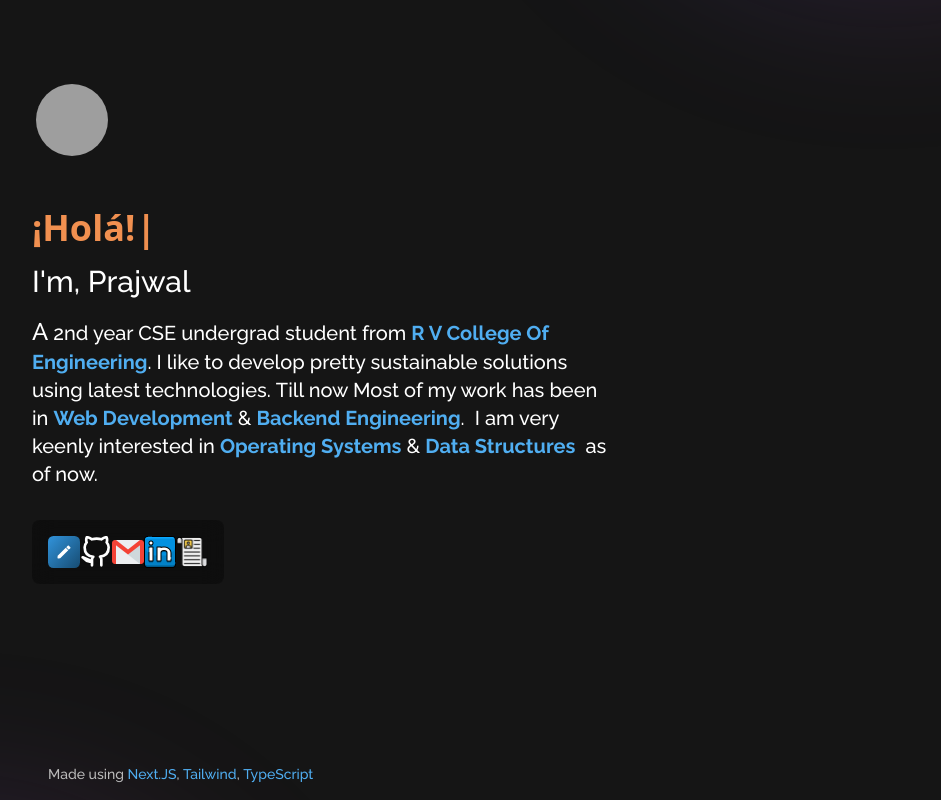
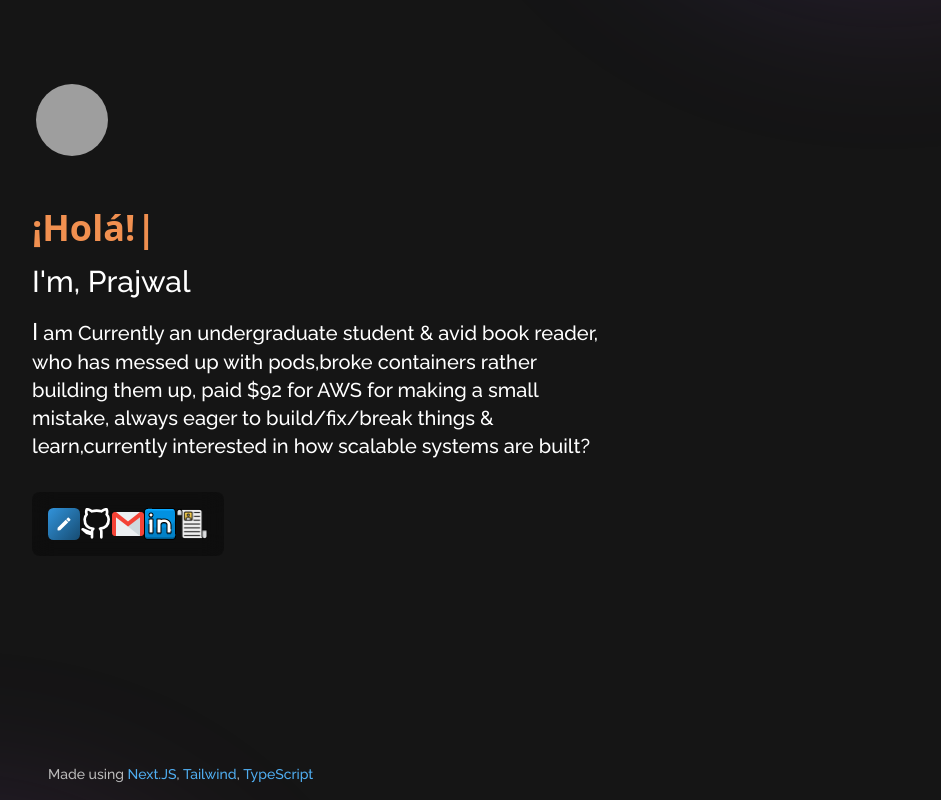
Before and after one commit to Prajwalprakash3722/prajwalprakash3722.github.io, a Next.js app: page / in a window 1280 px wide. Shown: the whole page, without its empty margins (224-1165 px from the left). Built offline with nearby package versions, Linux system fonts and the light colour scheme; grey boxes are pictures that could not be loaded.

Commit message:
chore: finally graduated 2nd year

```diff
--- a/pages/index.tsx
+++ b/pages/index.tsx
@@ -31,7 +31,7 @@ export default function Home() {
         {`I'm`}, Prajwal
       </h1>
       <p className="text-white sm:full lg:w-3/4 text-base sm:text-xl font-body first-letter:text-2xl leading-relaxed lg:leading-1.8">
-        {`A `}2nd year CSE undergrad student from&nbsp;
+        {/* {`A `}3rd year CSE undergrad student from&nbsp;
         <span className="text-[#50AEF1] font-bold">
           R V College Of Engineering
         </span>
@@ -44,7 +44,11 @@ export default function Home() {
         <span className="text-[#50AEF1] font-bold">Operating Systems</span>
         &nbsp;&&nbsp;
         <span className="text-[#50AEF1] font-bold">Data Structures</span>
-        &nbsp; as of now.
+        &nbsp; as of now. */}
+        I am Currently an undergraduate student & avid book reader, who has
+        messed up with pods,broke containers rather building them up, paid $92
+        for AWS for making a small mistake, always eager to build/fix/break
+        things & learn,currently interested in how scalable systems are built?
       </p>
       <div className="text-[#ecdcdc] my-8 flex bg-black rounded-lg bg-opacity-30 p-4 backdrop-filter backdrop-blur-md lg:w-1/4 justify-evenly">
         <a href="https://blog.devcoffee.me" target="blank">
```
